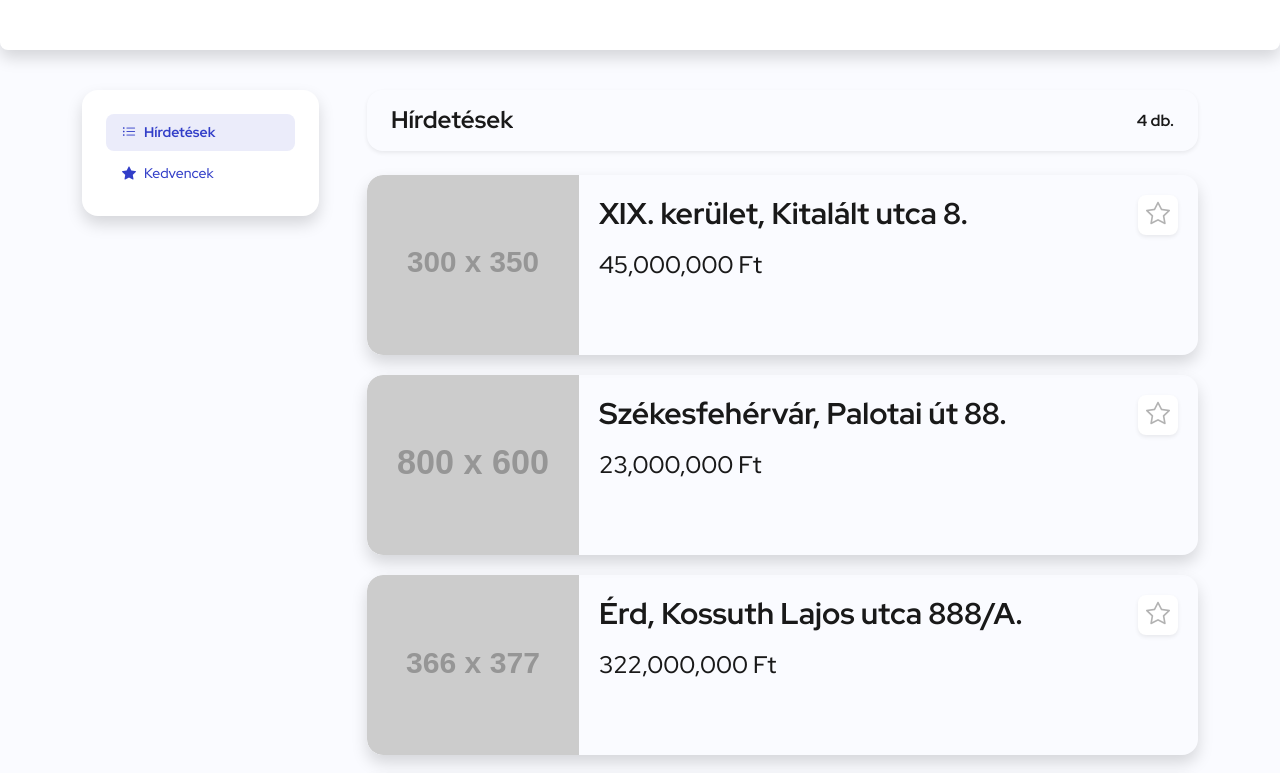
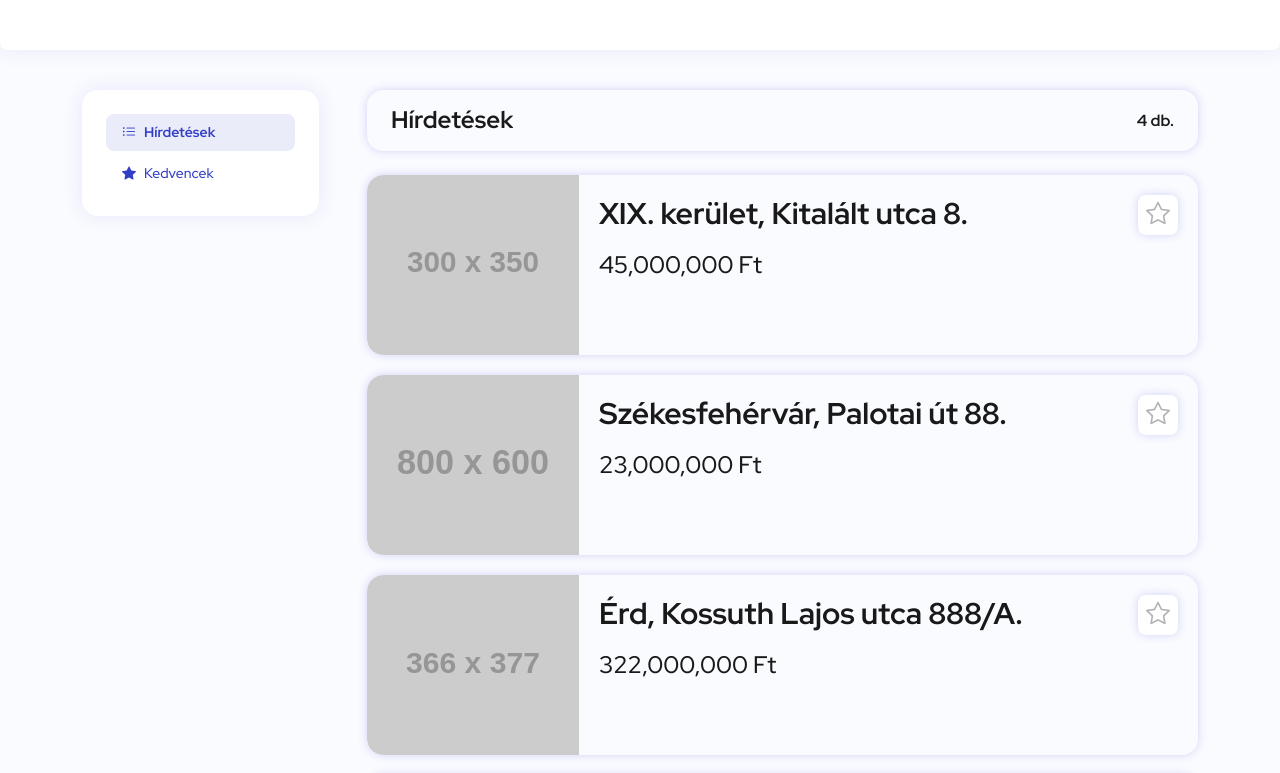
Before and after one commit to ylolek/adslist, an Angular app: page / in a window 1280 px wide. Shown: the top 773 px of the page. Built offline with nearby package versions, Linux system fonts and the light colour scheme.

Commit message:
added appropiate shadow color

```diff
--- a/src/app/core/components/footer/footer.component.html
+++ b/src/app/core/components/footer/footer.component.html
@@ -1 +1 @@
-<footer class="footer shadow"></footer>
+<footer class="footer adslist-shadow adslist-shadow-lg"></footer>
--- a/src/app/core/components/header/header.component.html
+++ b/src/app/core/components/header/header.component.html
@@ -1,4 +1,4 @@
-<header class="main-header shadow d-flex align-items-center p-3">
+<header class="main-header adslist-shadow adslist-shadow-lg d-flex align-items-center p-3">
     <a (click)="toggleMenu()" [ngClass]="{ 'open': isMenuOpen$ | async }" class="hamburger-menu d-block d-lg-none">
         <i class="bi bi-list"></i>
         <i class="bi bi-x"></i>
--- a/src/app/modules/ad-detail/ad-detail.component.html
+++ b/src/app/modules/ad-detail/ad-detail.component.html
@@ -14,7 +14,7 @@
                     <i class="bi bi-chevron-left"></i>
                 </a>
 
-                <h1 class="shadow-sm d-none d-sm-block px-4 py-3">
+                <h1 class="adslist-shadow d-none d-sm-block px-4 py-3">
                     <span class="label">Részletek</span>
                 </h1>
             </div>
--- a/src/app/modules/ad-detail/components/ad-details/ad-details.component.html
+++ b/src/app/modules/ad-detail/components/ad-details/ad-details.component.html
@@ -1,4 +1,4 @@
-<article class="ad-details d-flex flex-column shadow p-4">
+<article class="ad-details d-flex flex-column adslist-shadow adslist-shadow-lg p-4">
     <header class="ad-details-header d-flex flex-column">
         <h2 *ngIf="!!details?.address" class="ad-address">{{ details.address }}</h2>
         <span *ngIf="!!details?.price && !!details?.currency" class="ad-price">{{ details.price | number }} {{ details.currency }}</span>
@@ -13,7 +13,7 @@
         class="btn adbtn adbtn-lg adbtn-primary px-5"
         title="Kapcsolatfelvétel">Kapcsolatfelvétel</a>
 
-    <a (click)="onToggleFavoriteBtnClick()" [attr.title]="(isFavorite ? 'Eltávolítás a kedvencekből' : 'Hozzáadás a kedvencekhez')" class="adbtn adbtn-favorite-toggle d-flex align-items-center justify-content-center shadow-sm">
+    <a (click)="onToggleFavoriteBtnClick()" [attr.title]="(isFavorite ? 'Eltávolítás a kedvencekből' : 'Hozzáadás a kedvencekhez')" class="adbtn adbtn-favorite-toggle d-flex align-items-center justify-content-center adslist-shadow">
         <i *ngIf="isFavorite; else notFavorite" class="bi bi-star-fill"></i>
         <ng-template #notFavorite>
             <i class="bi bi-star"></i>
--- a/src/app/modules/ads/ads.component.html
+++ b/src/app/modules/ads/ads.component.html
@@ -4,7 +4,7 @@
             <app-side-menu></app-side-menu>
         </div>
         <div class="col-12 col-lg-9">
-            <h1 class="d-flex justify-content-between shadow-sm mb-4 px-4 py-3">
+            <h1 class="d-flex justify-content-between adslist-shadow mb-4 px-4 py-3">
                 <span class="label">Hírdetések</span>
                 <span class="note">{{ (ads$ | async)?.length }} db.</span>
             </h1>
--- a/src/app/shared/components/ad-box/ad-box.component.html
+++ b/src/app/shared/components/ad-box/ad-box.component.html
@@ -1,4 +1,4 @@
-<article class="ad d-flex flex-column flex-md-row shadow">
+<article class="ad d-flex flex-column flex-md-row adslist-shadow">
     <a [routerLink]="['/', 'hirdetes', data?.adId]" class="ad-image-container" title="Tovább a hírdetésre">
         <ng-container *ngIf="!!data?.image; else noImage">
             <img [src]="data?.image" class="ad-image" alt="">
@@ -21,7 +21,7 @@
             <time>{{ data.uploadDate }}</time>
         </span>
     </header>
-    <a (click)="onToggleFavoriteBtnClick()" [attr.title]="(isFavorite ? 'Eltávolítás a kedvencekből' : 'Hozzáadás a kedvencekhez')" class="adbtn adbtn-favorite-toggle d-flex align-items-center justify-content-center shadow-sm">
+    <a (click)="onToggleFavoriteBtnClick()" [attr.title]="(isFavorite ? 'Eltávolítás a kedvencekből' : 'Hozzáadás a kedvencekhez')" class="adbtn adbtn-favorite-toggle d-flex align-items-center justify-content-center adslist-shadow">
         <i *ngIf="isFavorite; else notFavorite" class="bi bi-star-fill"></i>
         <ng-template #notFavorite>
             <i class="bi bi-star"></i>
--- a/src/app/shared/components/side-menu/side-menu.component.html
+++ b/src/app/shared/components/side-menu/side-menu.component.html
@@ -1,4 +1,4 @@
-<nav [ngClass]="{ 'open': isMenuOpen$ | async }" class="main-nav shadow me-0 me-md-4 p-4 position-sm-fixed">
+<nav [ngClass]="{ 'open': isMenuOpen$ | async }" class="main-nav adslist-shadow adslist-shadow-lg me-0 me-md-4 p-4 position-sm-fixed">
     <ul>
         <li class="nav-item mb-1">
             <a [routerLink]="['/']" class="nav-link d-flex px-3 py-2" routerLinkActive="active-nav" [routerLinkActiveOptions]="{ exact: true }">
--- a/src/scss/abstract/_variables.scss
+++ b/src/scss/abstract/_variables.scss
@@ -13,6 +13,8 @@ $grey-dark: #637181;
 $grey-darker: #485563;
 $grey-mid: #B2B2B2;
 $orange: #FFB300;
+$shadow-color-lg: rgba(50, 62, 200, .1);
+$shadow-color-sm: rgba(50, 62, 200, .2);
 
 // others
 $header-height: 50px;
--- a/src/scss/base/_global.scss
+++ b/src/scss/base/_global.scss
@@ -7,3 +7,11 @@ span {
         margin-right: 10px;
     }
 }
+
+.adslist-shadow {
+    box-shadow: 0px 0px 10px $shadow-color-sm;
+
+    &.adslist-shadow-lg {
+    box-shadow: 0px 0px 20px $shadow-color-lg;
+    }
+}
```
